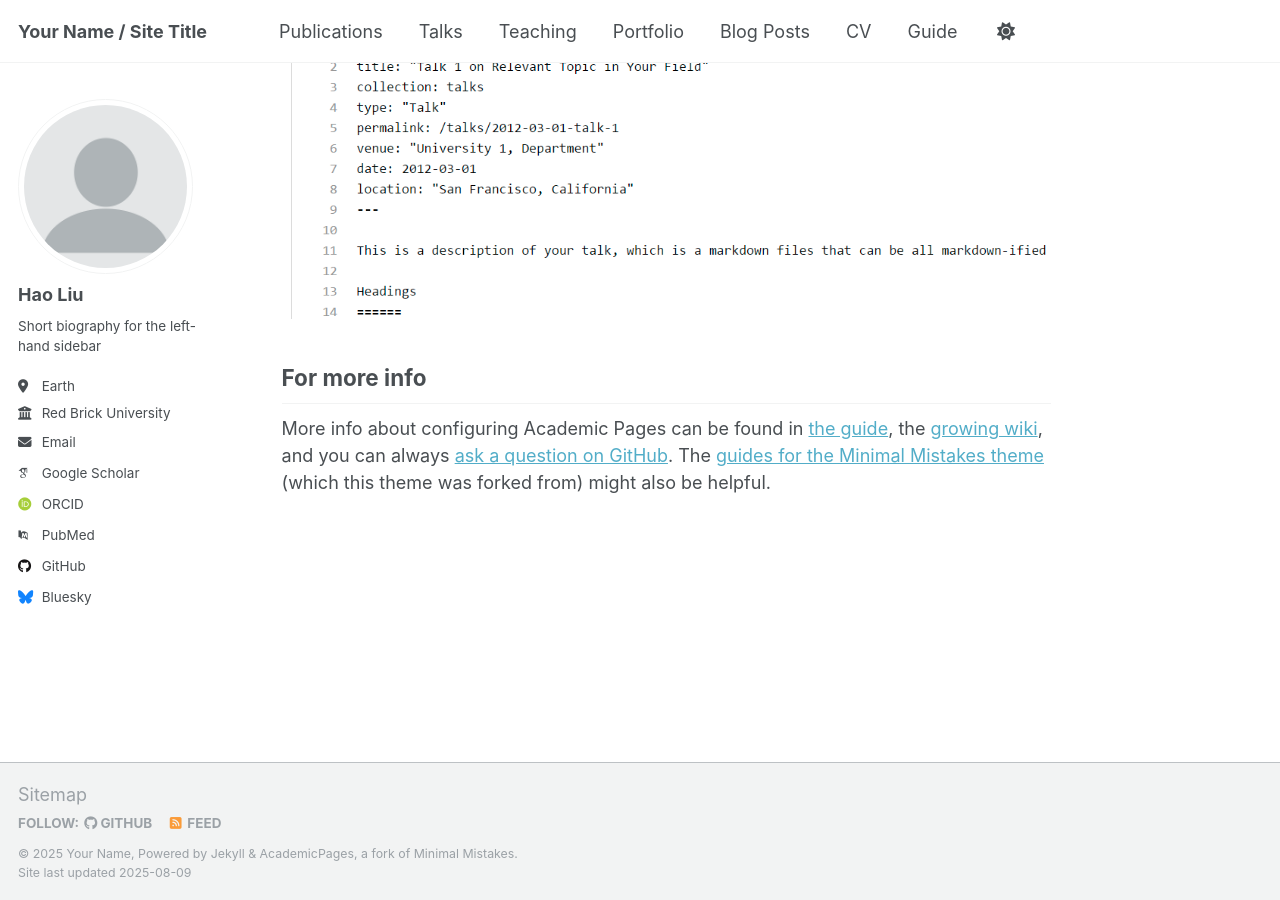
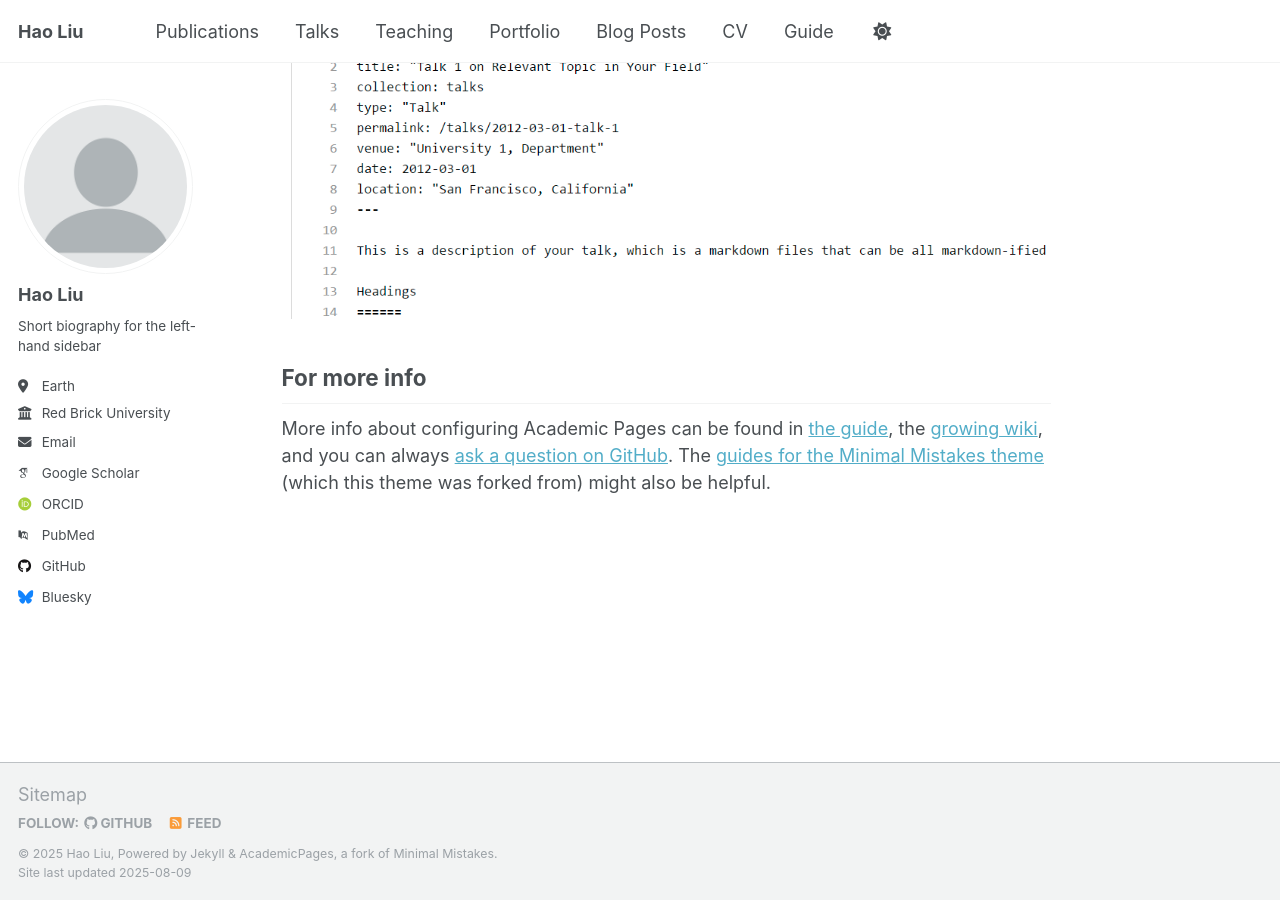
Before and after one commit to PHDHaoLiu/PHDHaoLiu.github.io, a Jekyll site: the page built from _pages/about.md, in a window 1280 px wide and 900 px high, scrolled down 2880 px. Built offline with Jekyll 4.4.1, drawn with Linux system fonts in a browser that asks for light colours; some web fonts are replaced; a script that is not in the unit is left out.

Commit message:
Update _config.yml

```diff
--- a/_config.yml
+++ b/_config.yml
@@ -9,9 +9,9 @@
 # Basic Site Settings
 locale                   : "en-US"
 site_theme               : "default"
-title                    : "Your Name / Site Title"
+title                    : "Hao Liu"
 title_separator          : "-"
-name                     : &name "Your Name"
+name                     : &name "Hao Liu"
 description              : &description "personal description"
 url                      : https://academicpages.github.io # the base hostname & protocol for your site e.g. "https://[your GitHub username].github.io" or if you already have some other page hosted on Github then use "https://[your GitHub username].github.io/[Your Repo Name]"
 baseurl                  : "" # the subpath of your site, e.g. "/blog"
```
